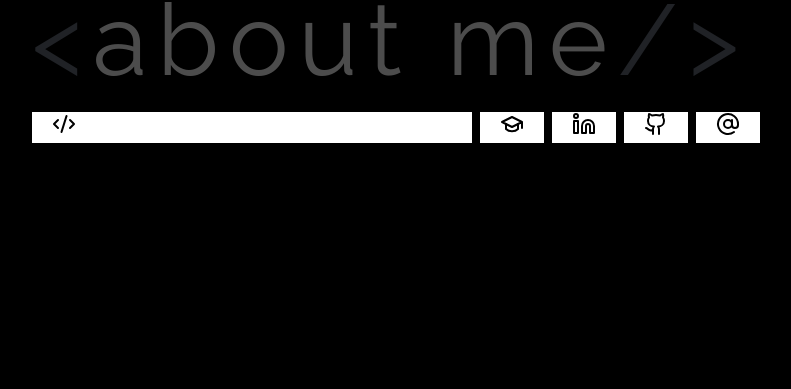
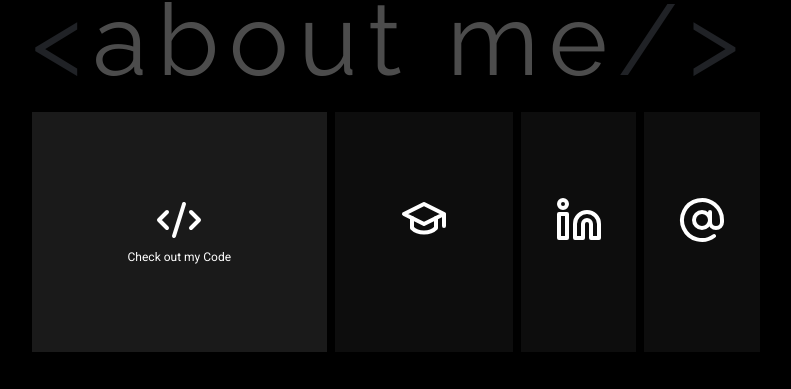
Before and after one commit to mldcmldc/portfolio, a Next.js app: page / in a window 1280 px wide. Shown: the part 2249-2638 px from the top of the page, without its empty margins (244-1035 px from the left). Before the commit the page ends 2432 px from the top, so only its background shows below. Built offline with nearby package versions, Linux system fonts and the light colour scheme.

Commit message:
Added about me initial components

```diff
--- a/app/components/molecules/AboutMeSection.tsx
+++ b/app/components/molecules/AboutMeSection.tsx
@@ -1,48 +1,85 @@
 "use client";
 
 import { useState } from "react";
-import { AtSign, Code2, Github, GraduationCap, Linkedin } from "lucide-react";
+import { AtSign, Code2, GraduationCap, Linkedin } from "lucide-react";
+import Link from "next/link";
 
 function AboutMeSection() {
   const [activeTab, setActiveTab] = useState(1);
 
   const activeTabStyle = (input: number) => activeTab == input && "flex-1";
+  const shouldDisplayLink = (input: number) =>
+    activeTab == input ? "visible opacity-100" : "invisible opacity-0";
+  const opacity = (input: number) =>
+    activeTab == input ? "bg-opacity-10" : "bg-opacity-5";
 
   return (
     <div className="flex space-x-2 w-full text-center">
       <div
-        className={`${activeTabStyle(1)} bg-white transition-all duration-500`}
+        className={`${activeTabStyle(1)} ${opacity(
+          1
+        )} bg-white backdrop-blur-sm transition-width duration-500`}
       >
-        <button className="w-full px-5" onClick={() => setActiveTab(1)}>
-          <Code2 />
+        <button className="px-5 h-60" onClick={() => setActiveTab(1)}>
+          <Code2 className="text-white h-3 w-3 sm:h-12 sm:w-12 mx-auto" />
+          <Link
+            className={`${shouldDisplayLink(
+              1
+            )} trainsition-all duration-500 text-white text-xs mt-3 overflow-hidden truncate`}
+            href="https://github.com/mldcmldc/50-day-challenge"
+          >
+            Check out my Code
+          </Link>
         </button>
       </div>
       <div
-        className={`${activeTabStyle(2)} bg-white  transition-all duration-500`}
+        className={`${activeTabStyle(2)} ${opacity(
+          2
+        )} bg-white backdrop-blur-sm transition-all duration-500`}
       >
-        <button className="w-full px-5" onClick={() => setActiveTab(2)}>
-          <GraduationCap />
+        <button className="px-5 h-60" onClick={() => setActiveTab(2)}>
+          <GraduationCap className="text-white h-3 w-3 sm:h-12 sm:w-12 mx-auto" />
+          <div
+            className={`${shouldDisplayLink(
+              2
+            )} trainsition-all duration-500 text-white text-xs mt-3 overflow-hidden truncate`}
+          >
+            Computer Science Degree
+          </div>
         </button>
       </div>
       <div
-        className={`${activeTabStyle(3)} bg-white transition-all duration-500`}
+        className={`${activeTabStyle(3)} ${opacity(
+          3
+        )} bg-white backdrop-blur-sm transition-all duration-500`}
       >
-        <button className="w-full px-5" onClick={() => setActiveTab(3)}>
-          <Linkedin />
+        <button className="px-5 h-60" onClick={() => setActiveTab(3)}>
+          <Linkedin className="text-white h-3 w-3 sm:h-12 sm:w-12 mx-auto" />
+          <Link
+            className={`${shouldDisplayLink(
+              3
+            )} trainsition-all duration-500 text-white text-xs mt-3 overflow-hidden truncate`}
+            href="https://www.linkedin.com/in/marc-lester-dela-cruz-63970823b/"
+          >
+            View Portfolio
+          </Link>
         </button>
       </div>
       <div
-        className={`${activeTabStyle(4)} bg-white transition-all duration-500`}
+        className={`${activeTabStyle(4)} ${opacity(
+          4
+        )} bg-white backdrop-blur-sm transition-all duration-500`}
       >
-        <button className="w-full px-5" onClick={() => setActiveTab(4)}>
-          <Github />
-        </button>
-      </div>
-      <div
-        className={`${activeTabStyle(5)} bg-white transition-all duration-500`}
-      >
-        <button className="w-full px-5" onClick={() => setActiveTab(5)}>
-          <AtSign />
+        <button className="px-5 h-60" onClick={() => setActiveTab(4)}>
+          <AtSign className="text-white h-3 w-3 sm:h-12 sm:w-12 mx-auto" />
+          <a
+            className={`${shouldDisplayLink(
+              4
+            )} trainsition-all duration-500 text-white text-xs mt-3 overflow-hidden truncate`}
+            href="mailto:lesterdelacruz.dev@gmail.com"
+          >
+            Send an Email
+          </a>
         </button>
       </div>
     </div>
--- a/app/components/organisms/Home.tsx
+++ b/app/components/organisms/Home.tsx
@@ -150,7 +150,7 @@ function Home() {
       <SkillsContainer
         className="mt-20 sm:mt-40"
         title="about me"
-        ref={experienceSectionRef}
+        ref={aboutMeSectionRef}
       >
         <AboutMeSection />
       </SkillsContainer>
```
